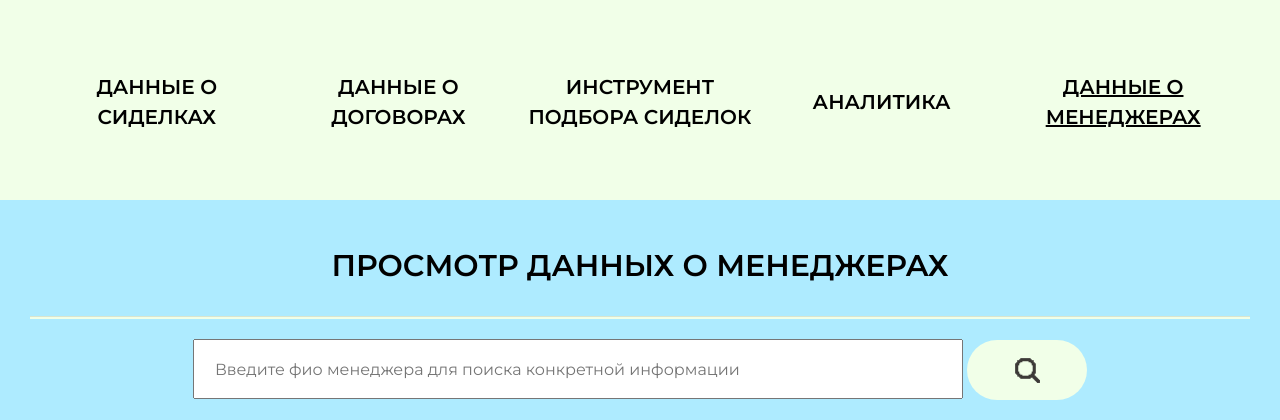
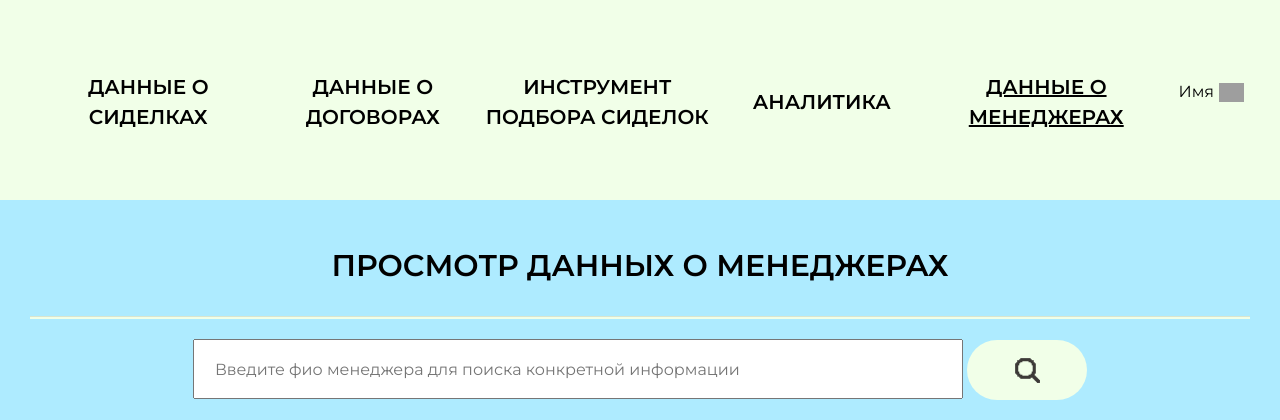
Before and after one commit to WNinJS/CRMforNurses, a PHP site: page /dataOfManagersView.php in a window 1280 px wide. Shown: the top 420 px of the page. Run offline with PHP 8.4, Linux system fonts and the light colour scheme; grey boxes are pictures that could not be loaded.

Commit message:
Update dataOfManagersView.php

```diff
--- a/dataOfManagersView.php
+++ b/dataOfManagersView.php
@@ -22,6 +22,10 @@
             <li class="d-flex flex-column justify-content-center"><a class="" href="selectToolNurses.php"> ИНСТРУМЕНТ ПОДБОРА СИДЕЛОК </a></li>
             <li class="d-flex flex-column justify-content-center"><a class="" href="analytics.php"> АНАЛИТИКА </a></li>
             <li class="d-flex flex-column justify-content-center"><a class="active-color" href="dataOfManagers.php"> ДАННЫЕ О МЕНЕДЖЕРАХ </a></li>
+            <form class="d-flex align-items-center justify-content-center" style="padding-left: 20px;" method="get">
+                <p class="p-0 m-0"> Имя </p>
+                <a href="login.php"> <img src="images/logout.png" alt="logout" style="width: 25px; heigth: 25px; margin-left: 5px;"> </a>
+            </form>
         </ul>
     </nav>
 
```
